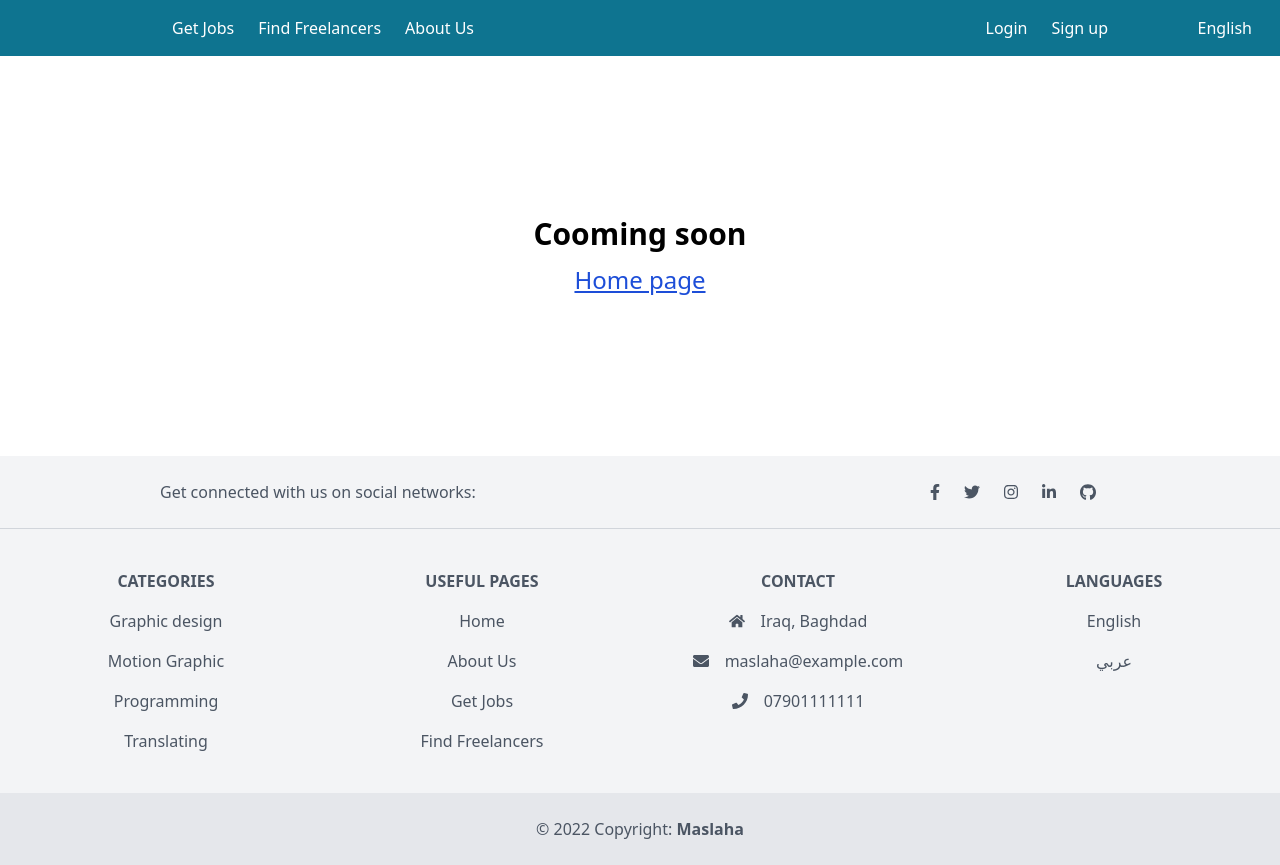
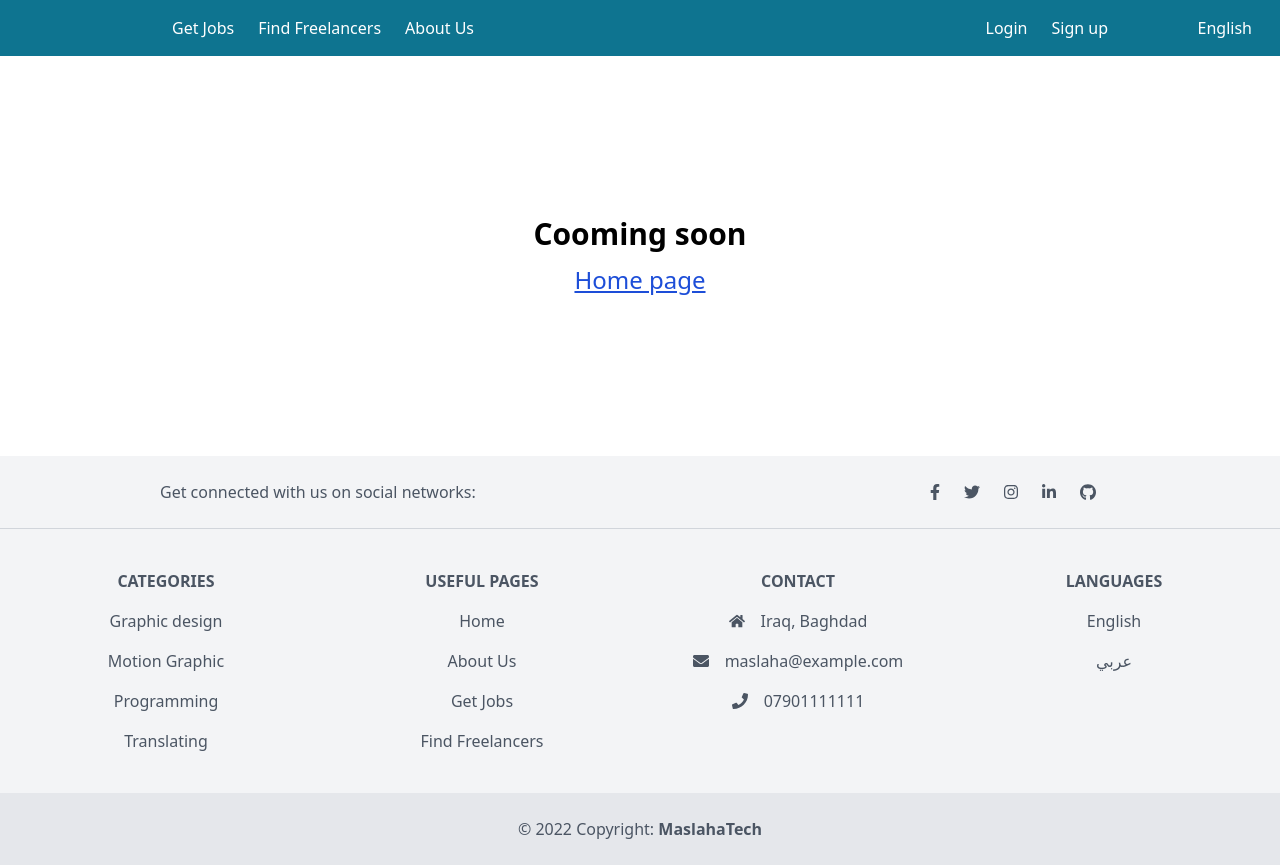
Before and after one commit to moh1434/Maslah-Tech-vue3, a Vue app: page /404 in a window 1280 px wide. Built offline with nearby package versions, Linux system fonts and the light colour scheme.

Commit message:
Rename to MaslahaTech

```diff
--- a/src/components/global/TheFooter.vue
+++ b/src/components/global/TheFooter.vue
@@ -119,7 +119,7 @@ function setLocale(newLocale: 'en' | 'ar') {
     <div class="text-center p-6 bg-gray-200">
       <span> {{ t('footer.Copyright') }} </span>
       <router-link class="text-gray-600 font-semibold" :to="{ name: '404' }">
-        Maslaha</router-link
+        MaslahaTech</router-link
       >
     </div>
   </footer>
```
